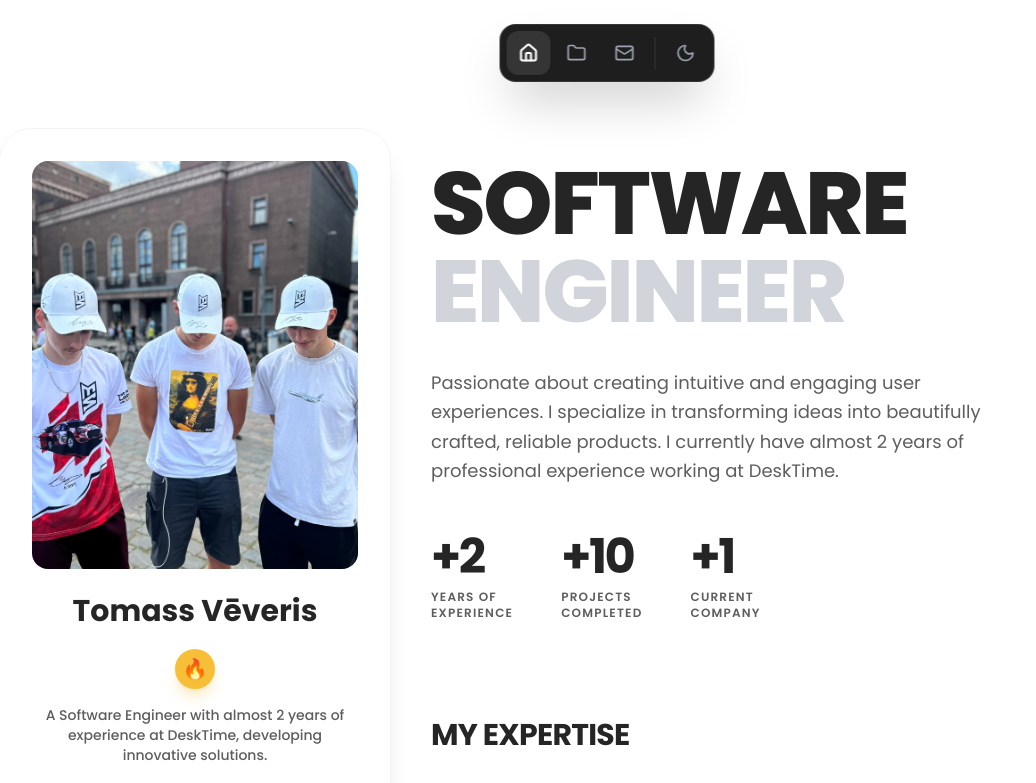
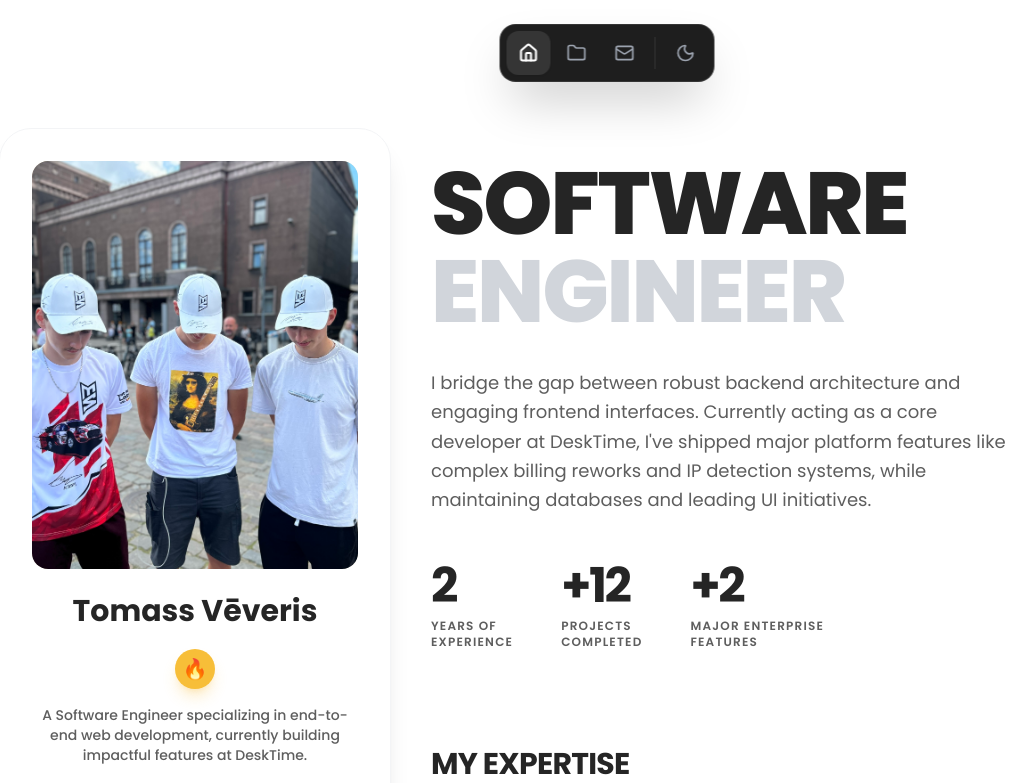
Before and after one commit to fur1ozz/portfolio, a React (Vite) app: page /about in a window 1280 px wide. Shown: the top 783 px of the page, without its empty margins (33-1069 px from the left). Built offline with nearby package versions, Linux system fonts and the light colour scheme.

Commit message:
2026-refresh Udpate texts

```diff
--- a/src/components/About.jsx
+++ b/src/components/About.jsx
@@ -34,7 +34,7 @@ const About = () => {
                             </div>
 
                             <p className="text-pj-300 text-sm mb-8 px-2 font-medium">
-                                A Software Engineer with almost 2 years of experience at DeskTime, developing innovative solutions.
+                                A Software Engineer specializing in end-to-end web development, currently building impactful features at DeskTime.
                             </p>
 
                             <div className="flex gap-4">
@@ -61,22 +61,22 @@ const About = () => {
                                 <span className="text-gray-300 dark:text-[#222222]">Engineer</span>
                             </h1>
                             <p className="text-pj-300 text-lg mt-8 max-w-xl leading-relaxed">
-                                Passionate about creating intuitive and engaging user experiences. I specialize in transforming ideas into beautifully crafted, reliable products. I currently have almost 2 years of professional experience working at DeskTime.
+                                I bridge the gap between robust backend architecture and engaging frontend interfaces. Currently acting as a core developer at DeskTime, I've shipped major platform features like complex billing reworks and IP detection systems, while maintaining databases and leading UI initiatives.
                             </p>
 
                             {/* Stats */}
                             <div className="flex gap-12 mt-12">
                                 <div>
-                                    <h3 className="text-5xl font-bold mb-2 tracking-tighter">+2</h3>
+                                    <h3 className="text-5xl font-bold mb-2 tracking-tighter">2</h3>
                                     <p className="text-xs text-pj-300 uppercase tracking-widest text-left font-semibold">Years of<br/>Experience</p>
                                 </div>
                                 <div>
-                                    <h3 className="text-5xl font-bold mb-2 tracking-tighter">+10</h3>
+                                    <h3 className="text-5xl font-bold mb-2 tracking-tighter">+12</h3>
                                     <p className="text-xs text-pj-300 uppercase tracking-widest text-left font-semibold">Projects<br/>Completed</p>
                                 </div>
                                 <div>
-                                    <h3 className="text-5xl font-bold mb-2 tracking-tighter">+1</h3>
-                                    <p className="text-xs text-pj-300 uppercase tracking-widest text-left font-semibold">Current<br/>Company</p>
+                                    <h3 className="text-5xl font-bold mb-2 tracking-tighter">+2</h3>
+                                    <p className="text-xs text-pj-300 uppercase tracking-widest text-left font-semibold">Major Enterprise<br/>Features</p>
                                 </div>
                             </div>
                         </div>
```
